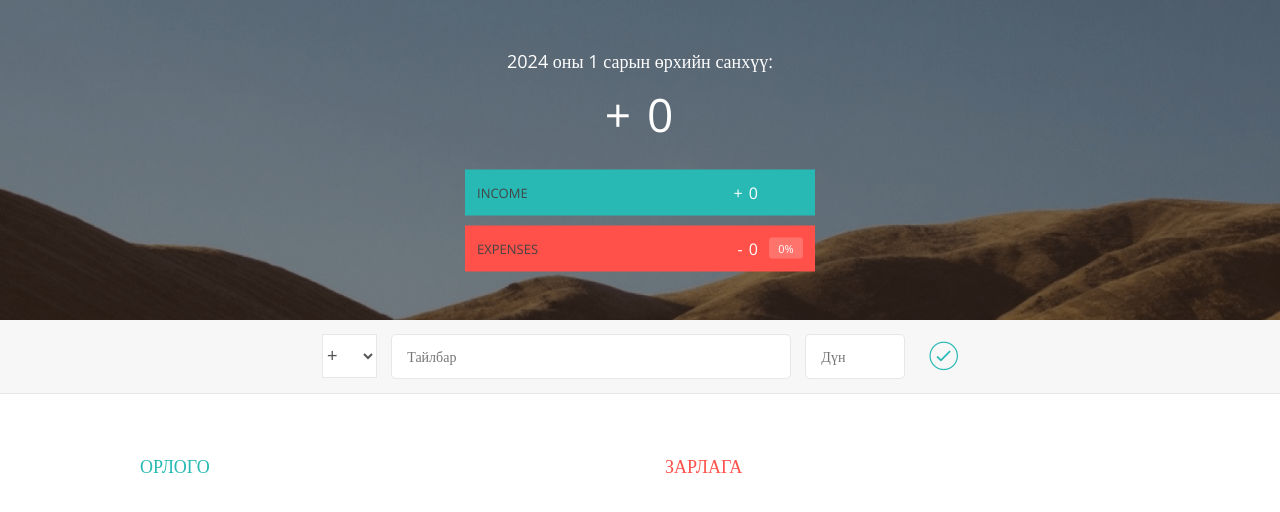
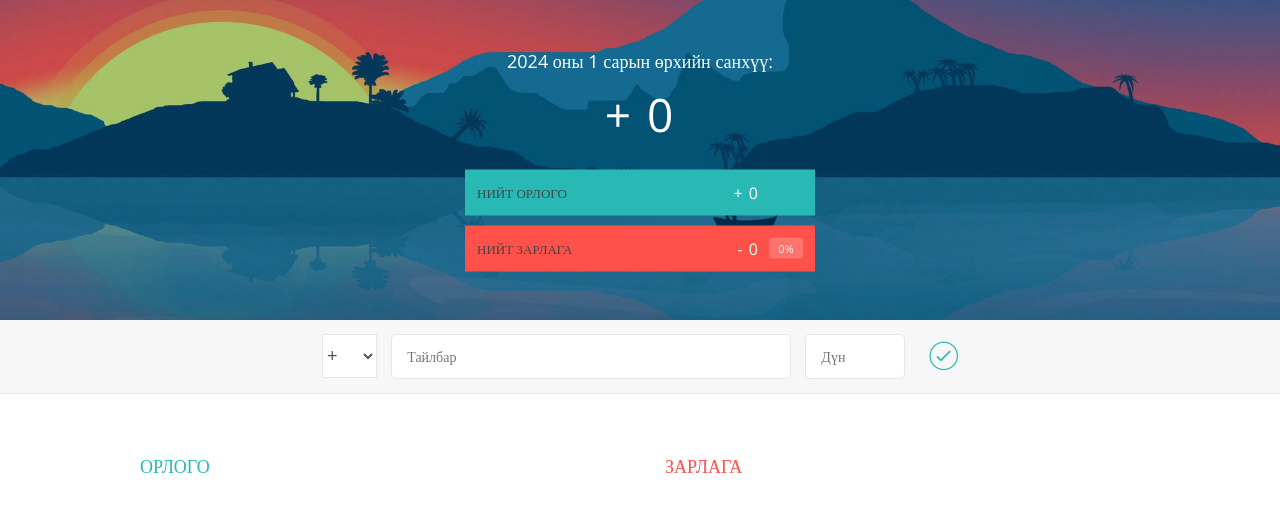
Before and after one commit to Munkhtur1231/My-finance-web, a plain HTML site: page index.html in a window 1280 px wide. Drawn offline with nearby package versions, Linux system fonts and the light colour scheme.

Commit message:
Header img solison

```diff
--- a/index.html
+++ b/index.html
@@ -25,7 +25,7 @@
         <div class="budget__value">2,345.64</div>
 
         <div class="budget__income clearfix">
-          <div class="budget__income--text">Income</div>
+          <div class="budget__income--text">Нийт орлого</div>
           <div class="right">
             <div class="budget__income--value">+ 4,300.00</div>
             <div class="budget__income--percentage">&nbsp;</div>
@@ -33,7 +33,7 @@
         </div>
 
         <div class="budget__expenses clearfix">
-          <div class="budget__expenses--text">Expenses</div>
+          <div class="budget__expenses--text">Нийт зарлага</div>
           <div class="right clearfix">
             <div class="budget__expenses--value">1,954.36</div>
             <div class="budget__expenses--percentage">45%</div>
--- a/style.css
+++ b/style.css
@@ -39,8 +39,8 @@ body {
 
 .top {
   height: 40vh;
-  background-image: linear-gradient(rgba(0, 0, 0, 0.35), rgba(0, 0, 0, 0.35)),
-    url(back.png);
+  background-image: linear-gradient(rgba(0, 0, 0, 0.2), rgba(0, 0, 0, 0.2)),
+    url(header-wallpaper.jpg);
   background-size: cover;
   background-position: center;
   position: relative;
```
Also changed, not shown: header-wallpaper.jpg (added).
